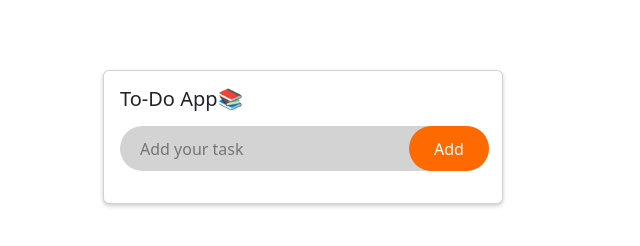
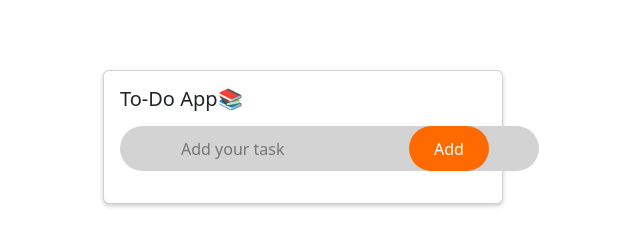
Before and after one commit to Bharatkabir/To-Do-App, a plain HTML site: page index.html in a window 1280 px wide. Shown: the whole page, without its empty margins (337-977 px from the left). Drawn offline with nearby package versions, Linux system fonts and the light colour scheme.

Commit message:
small changes

```diff
--- a/style.css
+++ b/style.css
@@ -17,15 +17,16 @@
     color: white;
     background-color: rgb(255, 106, 0);
 }
-input{
-    width: 369px;
+input {
     height: 45px;
     border-radius: 28px;
     border: none;
     outline: none;
     background-color: lightgray;
-    padding-left: 20px
-}
+    padding-left: 61px;
+    padding-right: 127px;
+    text-align: start;
+  }
 ul li{
     list-style: none;
     font-size: 17px;
```
